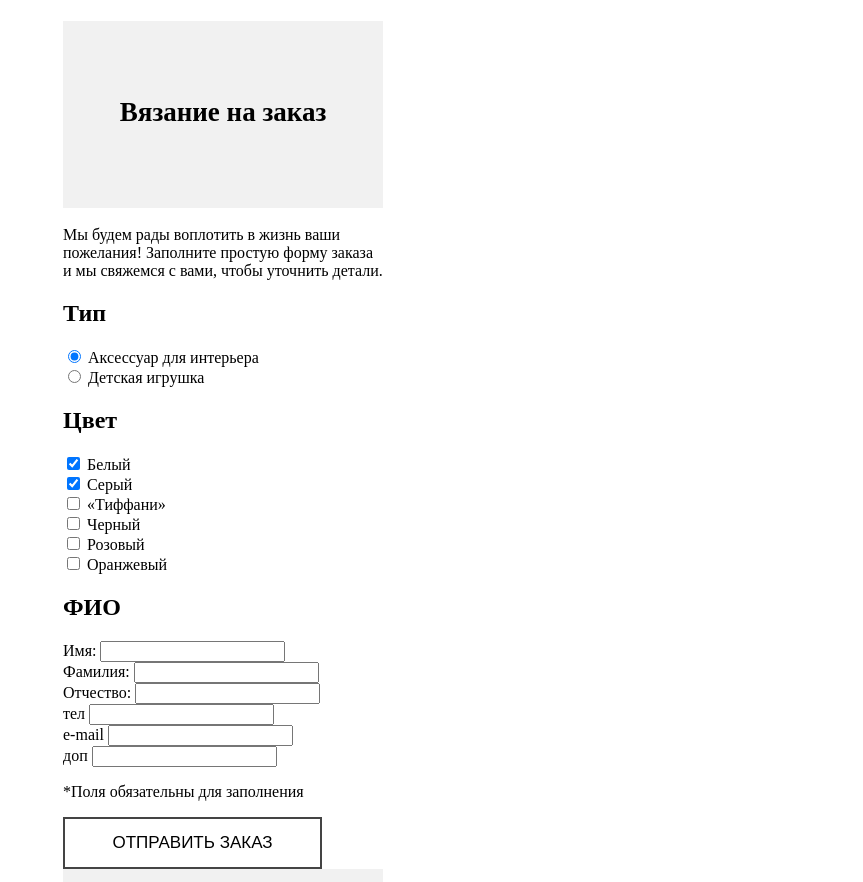
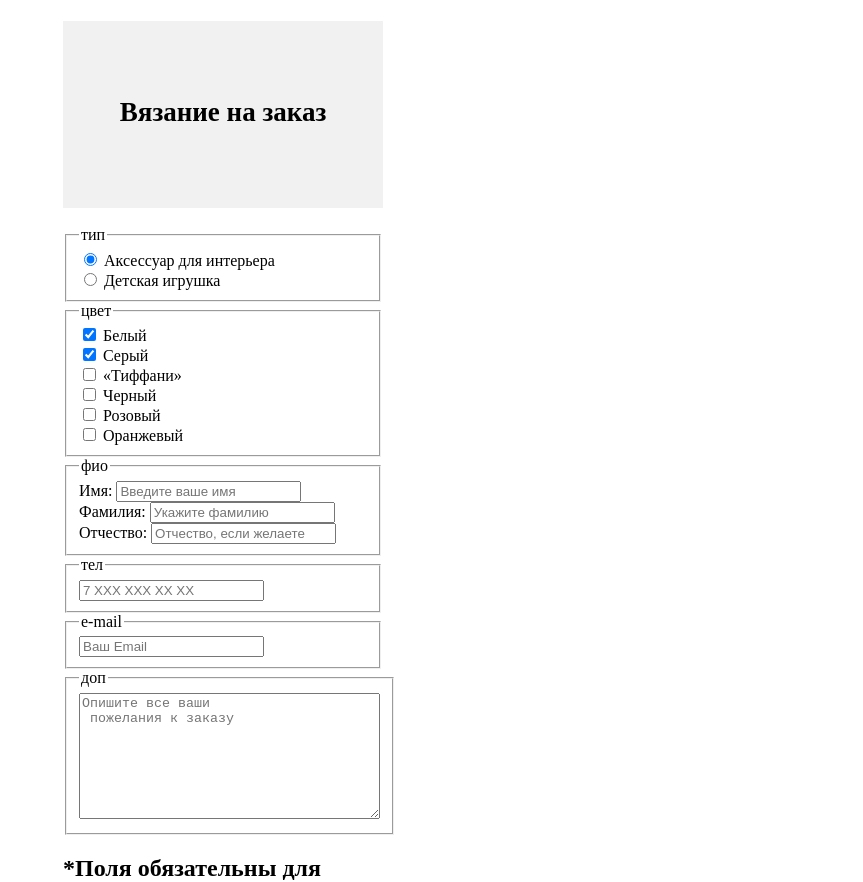
Before and after one commit to yuradun/822945-mishka-18, a website: page source/form.html in a window 1280 px wide. Shown: the part 85-967 px from the top of the page, without its empty margins (417-1280 px from the left). Drawn offline with nearby package versions, Linux system fonts and the light colour scheme; files that its build step writes are made by us from their sources.

Commit message:
form-fix

```diff
--- a/source/form.html
+++ b/source/form.html
@@ -27,10 +27,10 @@
           <a href="#">Вязание на заказ</a>
         </li>
         <li class="main-nav__item main-nav__item--search">
-          <a href="form.html">Поиск по сайту</a>
+          <a href="#">Поиск по сайту</a>
         </li>
         <li class="main-nav__item main-nav__item--basket">
-          <a href="catalog.html">Корзина: пока пуста</a>
+          <a href="#">Корзина: пока пуста</a>
         </li>
       </ul>
     </div>
@@ -38,98 +38,109 @@
 </header>
 <main class="main-catalog">
   <h1 class="main-catalog__title">Вязание на заказ</h1>
-  <section class="form-block">
-    <p class="form-block__title">
-      Мы будем рады воплотить в жизнь ваши пожелания!
-      Заполните простую форму заказа и мы свяжемся
-      с вами, чтобы уточнить детали.
-    </p>
-    <section class="form-block__radio">
-      <h2>Тип</h2>
-      <form class="form-block__radio__form" action="index.html" method="post">
-        <ul>
-          <li>
-            <input id="radio-first" type="radio" name="radio" checked />
-            <label for="radio-first">Аксессуар для интерьера</label>
-          </li>
-          <li>
-            <input id="radio-second" type="radio" name="radio" />
-            <label for="radio-second">Детская игрушка</label>
-          </li>
-        </ul>
-      </form>
-    </section>
-    <section class="form-block__checkbox">
-      <h2>Цвет</h2>
-      <form class="form-block__checkbox__form" action="index.html" method="post">
-        <ul>
-          <li>
-            <input id="check-first" type="checkbox" name="checkbox" checked />
-            <label for="check-first">Белый</label>
-          </li>
-          <li>
-            <input id="check-second" type="checkbox" name="checkbox" checked />
-            <label for="check-second">Серый</label>
-          </li>
-          <li>
-            <input id="check-third" type="checkbox" name="checkbox"  />
-            <label for="check-third">«Тиффани»</label>
-          </li>
-          <li>
-            <input id="check-fourth" type="checkbox" name="checkbox" />
-            <label for="check-fourth">Черный</label>
-          </li>
-          <li>
-            <input id="check-fifth" type="checkbox" name="checkbox" />
-            <label for="check-five">Розовый</label>
-          </li>
-          <li>
-            <input id="check-sixth" type="checkbox" name="checkbox" />
-            <label for="check-sixth">Оранжевый</label>
-          </li>
-        </ul>
-      </form>
-    </section>
-    <section class="form-block__personal-info">
-      <h2>ФИО</h2>
-      <form class="form-block__personal-info__form" action="index.html" method="post">
-        <ul>
-          <li>
-            <label for="name">Имя:</label>
-            <input id="name" type="text" name="text" />
-          </li>
-          <li>
-            <label for="sername">Фамилия:</label>
-            <input id="sername" type="text" name="text" />
-          </li>
-          <li>
-            <label for="second-name">Отчество:</label>
-            <input id="second-name" type="text" name="text" />
-          </li>
-        </ul>
-      </form>
-    </section>
-    <section class="form-block__contacts">
-      <form class="form-block__contacts__form" action="index.html" method="post">
-        <ul>
-          <li>
-            <label for="number">тел</label>
-            <input id="number" type="number" name="number" />
-          </li>
-          <li>
-            <label for="email">e-mail</label>
-            <input id="email" type="email" name="email" />
-          </li>
-          <li>
-            <label for="extra">доп</label>
-            <input id="extra" type="text" name="text" />
-          </li>
-        </ul>
-      </form>
-      <p>*Поля обязательны для заполнения</p>
-      <button type="button" class="button">Отправить заказ</button>
-    </section>
-  </section>
+  <form class="form" action="https://echo.htmlacademy.ru" method="post">
+
+    <fieldset class="group-control form__fieldset">
+      <legend class="group-control__title">тип</legend>
+      <div class="group-control__container">
+        <div class="group-control__item">
+          <input id="type-accessory" type="radio" name="type" value="accessory" checked>
+          <label for="type-accessory">Аксессуар для
+            интерьера</label>
+        </div>
+        <div class="group-control__item">
+          <input id="type-toy" type="radio" name="type" value="toy">
+          <label for="type-toy">Детская игрушка</label>
+        </div>
+      </div>
+    </fieldset>
+
+    <fieldset class="group-control form__fieldset">
+      <legend class="group-control__title">цвет</legend>
+      <div class="group-control__container">
+        <div class="group-control__item">
+          <input id="color-white" type="checkbox" name="color" value="white" checked>
+          <label for="color-white">Белый</label>
+        </div>
+        <div class="group-control__item">
+          <input id="color-grey" type="checkbox" name="color" value="grey" checked>
+          <label for="color-grey">Серый</label>
+        </div>
+        <div class="group-control__item">
+          <input id="color-tiffy" type="checkbox" name="color" value="tiffy">
+          <label for="color-tiffy">«Тиффани»</label>
+        </div>
+        <div class="group-control__item">
+          <input id="color-black" type="checkbox" name="color" value="black">
+          <label for="color-black">Черный</label>
+        </div>
+        <div class="group-control__item">
+          <input id="color-pink" type="checkbox" name="color" value="pink">
+          <label for="color-pink">Розовый</label>
+        </div>
+        <div class="group-control__item">
+          <input id="color-orange" type="checkbox" name="color" value="orange">
+          <label for="color-orange">Оранжевый</label>
+        </div>
+      </div>
+    </fieldset>
+
+    <fieldset class="group-control form__fieldset">
+      <legend class="group-control__title">фио</legend>
+      <div class="group-control__container">
+        <div class="group-control__item">
+          <label for="first-name">Имя:</label>
+          <input id="first-name" type="text" name="first-name" placeholder="Введите ваше имя">
+        </div>
+        <div class="group-control__item">
+          <label for="sername">Фамилия:</label>
+          <input id="sername" type="text" name="sername" placeholder="Укажите фамилию">
+        </div>
+        <div class="group-control__item">
+          <label for="second-name">Отчество:</label>
+          <input id="second-name" type="text" name="second-name" placeholder="Отчество, если желаете">
+        </div>
+      </div>
+    </fieldset>
+
+    <fieldset class="group-control form__fieldset">
+      <legend class="group-control__title">тел</legend>
+      <div class="group-control__container">
+        <div class="group-control__item">
+          <label for="phone-number"></label>
+          <input id="phone-number" type="number" name="phone" placeholder="7 ХХХ ХХХ ХХ ХХ">
+        </div>
+      </div>
+    </fieldset>
+
+    <fieldset class="group-control form__fieldset">
+      <legend class="group-control__title">e-mail</legend>
+      <div class="group-control__container">
+        <div class="group-control__item">
+          <label for="post-email"></label>
+          <input id="post-email" type="number" name="email" placeholder="Ваш Email">
+        </div>
+      </div>
+    </fieldset>
+
+    <fieldset class="group-control form__fieldset">
+      <legend class="group-control__title">доп</legend>
+      <div class="group-control__container">
+        <div class="group-control__item">
+          <label for="text-comment"></label>
+          <textarea id="text-comment" name="comment" rows="8" cols="35" placeholder="Опишите все ваши
+ пожелания к заказу"></textarea>
+        </div>
+      </div>
+    </fieldset>
+
+    <div class="form__submit">
+      <h2 class="form__submit__title">*Поля обязательны для заполнения</h2>
+      <button class="form__submit__button button" type="submit" name="button">отправить заказ</button>
+    </div>
+  </form>
+
+<footer>
   <ul class="social-network">
     <li class="social-network__item social-network__item--instagram">Инстаграм<a href="#"></a></li>
     <li class="social-network__item social-network__item--facebook">Фейсбук<a href="#"></a></li>
@@ -138,6 +149,6 @@
   <div class="copy-right">
     <b class="copy-right__item"><a href="https://htmlacademy.ru">Разработанно</a></b>
   </div>
-</main>
+</footer>
 </body>
 </html>
```
Also changed, not shown: source/index.html (+1 -1 lines).
